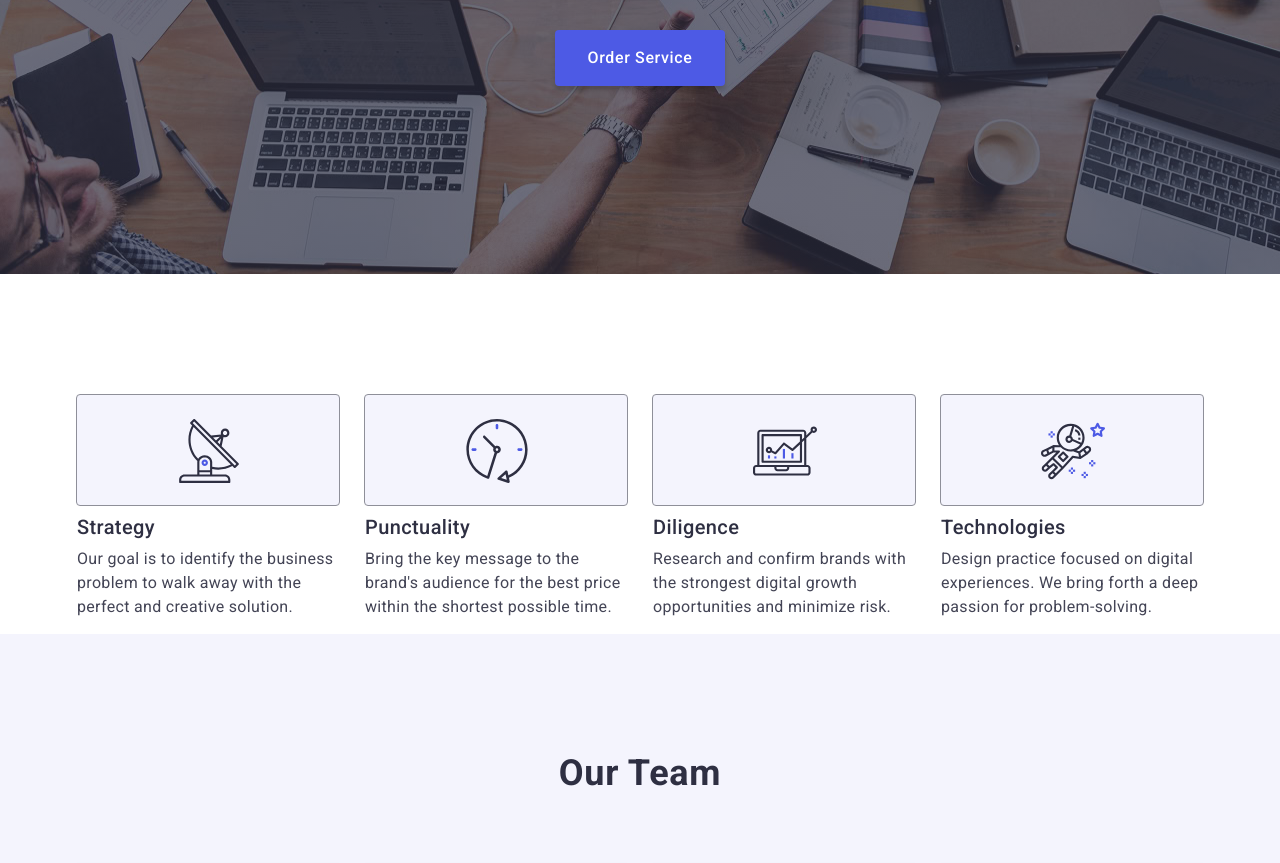
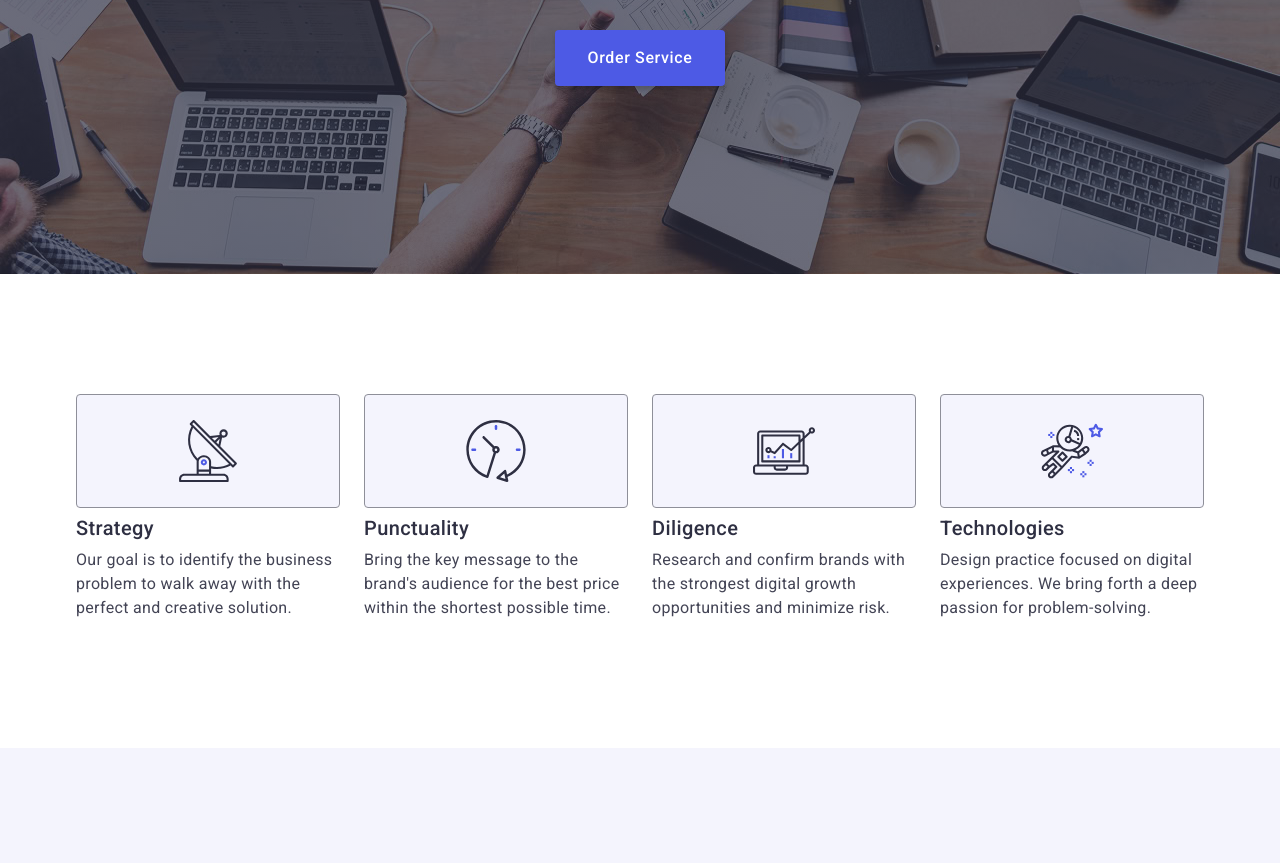
Before and after one commit to MaksymRC1/goit-markup-hw-04, a plain HTML site: page index.html in a window 1280 px wide. Shown: the part 399-1262 px from the top of the page. Drawn offline with nearby package versions, Linux system fonts and the light colour scheme.

Commit message:
fixed bugs

```diff
--- a/css/styles.css
+++ b/css/styles.css
@@ -224,11 +224,15 @@
 
 /* #region HERO SECTION */
 
+.container {
+  max-width: 1158px;
+  margin: 0 auto;
+  padding: 0 15px;
+}
+
 .section-hero {
   max-width: 1440px;
   margin: 0 auto;
-}
-.hero {
   background-image:
     linear-gradient(rgba(46, 47, 66, 0.7), rgba(46, 47, 66, 0.7)),
     url(../images/hero-image.jpg);
@@ -238,14 +242,8 @@
   padding-top: 188px;
   padding-bottom: 188px;
   text-align: center;
+  background-position: center;
 }
-
-.hero .container {
-  max-width: 1158px;
-  margin: 0 auto;
-  padding: 0 15px;
-}
-
 .hero-title {
   font-weight: 700;
   font-size: 56px;
@@ -295,12 +293,11 @@
 }
 
 .features-item {
+  display: flex;
   flex-basis: calc((100% - 72px) / 4);
   border: 1px solid #8e8f99;
   border-radius: 4px;
   width: 264px;
-  height: 112px;
-
   background: #f4f4fd;
 }
 
@@ -415,7 +412,8 @@
   fill: var(--cloud);
 }
 
-.social-link:hover {
+.social-link:hover,
+.social-link:focus {
   background-color: var(--ocean);
 }
 /* #endregion TEAM SECTION */
@@ -524,15 +522,11 @@
   margin-bottom: 16px;
 }
 
-.footer .social-links {
+.footer .social-link {
   display: flex;
   gap: 16px;
   margin: 0;
   padding: 0;
-}
-
-.footer .social-link {
-  display: flex;
   align-items: center;
   justify-content: center;
   width: 40px;
--- a/index.html
+++ b/index.html
@@ -51,7 +51,7 @@
     </header>
     <!-- #endregion HEADER -->
     <main>
-      <section class="section hero">
+      <section class="section-hero">
         <div class="container">
           <h1 class="hero-title">Effective Solutions for Your Business</h1>
           <button type="button" class="button-primary">Order Service</button>
@@ -62,14 +62,12 @@
         <div class="container">
           <h2 class="visually-hidden">Our Features</h2>
           <ul class="features-list">
-            <li class="features-item">
-              <svg class="features-icons">
-                <use
-                  href="./images/icons.svg#icon-antenna"
-                  width="64"
-                  height="64"
-                ></use>
-              </svg>
+            <li>
+              <div class="features-item">
+                <svg class="features-icons" width="64" height="64">
+                  <use href="./images/icons.svg#icon-antenna"></use>
+                </svg>
+              </div>
               <div class="item-box">
                 <h3 class="item-title">Strategy</h3>
                 <p class="item-text">
@@ -78,15 +76,17 @@
                 </p>
               </div>
             </li>
-            <li class="features-item">
-              <svg class="features-icons">
-                <use
-                  href="./images/icons.svg#icon-clock"
+            <li>
+              <div class="features-item">
+                <svg
+                  class="features-icons"
                   width="64"
                   height="64"
                   viewBox="0 0 32 32"
-                ></use>
-              </svg>
+                >
+                  <use href="./images/icons.svg#icon-clock"></use>
+                </svg>
+              </div>
               <div class="item-box">
                 <h3 class="item-title">Punctuality</h3>
                 <p class="item-text">
@@ -95,14 +95,12 @@
                 </p>
               </div>
             </li>
-            <li class="features-item">
-              <svg class="features-icons">
-                <use
-                  href="./images/icons.svg#icon-diagram"
-                  width="64"
-                  height="64"
-                ></use>
-              </svg>
+            <li>
+              <div class="features-item">
+                <svg class="features-icons" width="64" height="64">
+                  <use href="./images/icons.svg#icon-diagram"></use>
+                </svg>
+              </div>
               <div class="item-box">
                 <h3 class="item-title">Diligence</h3>
                 <p class="item-text">
@@ -111,14 +109,12 @@
                 </p>
               </div>
             </li>
-            <li class="features-item">
-              <svg class="features-icons">
-                <use
-                  href="./images/icons.svg#icon-astronaut"
-                  width="64"
-                  height="64"
-                ></use>
-              </svg>
+            <li>
+              <div class="features-item">
+                <svg class="features-icons" width="64" height="64">
+                  <use href="./images/icons.svg#icon-astronaut"></use>
+                </svg>
+              </div>
               <div class="item-box">
                 <h3 class="item-title">Technologies</h3>
                 <p class="item-text">
@@ -130,7 +126,6 @@
           </ul>
         </div>
       </section>
-
       <section class="section team">
         <div class="container">
           <h2 class="section-title">Our Team</h2>
@@ -447,9 +442,11 @@
                   height="300"
                 />
                 <div class="overlay">
-                  14 Stylish and User-Friendly App Design Concepts · Task
-                  Manager App · Calorie Tracker App · Exotic Fruit Ecommerce App
-                  · Cloud Storage App
+                  <p>
+                    14 Stylish and User-Friendly App Design Concepts · Task
+                    Manager App · Calorie Tracker App · Exotic Fruit Ecommerce
+                    App · Cloud Storage App
+                  </p>
                 </div>
               </div>
               <div class="card-content">
@@ -533,7 +530,7 @@
           </div>
 
           <div class="footer-social">
-            <h4 class="social-media-title">Social media</h4>
+            <p>class="social-media-title">Social media</p>
             <!-- #region social-links -->
             <ul class="social-links">
               <li>
@@ -543,7 +540,7 @@
                   target="_blank"
                   rel="noopener noreferrer"
                 >
-                  <svg class="social-icons" width="16" height="16">
+                  <svg class="social-icons" width="24" height="24">
                     <use href="./images/icons.svg#icon-instagram"></use>
                   </svg>
                 </a>
@@ -555,7 +552,7 @@
                   target="_blank"
                   rel="noopener noreferrer"
                 >
-                  <svg class="social-icons" width="16" height="16">
+                  <svg class="social-icons" width="24" height="24">
                     <use href="./images/icons.svg#icon-twitter"></use>
                   </svg>
                 </a>
@@ -567,7 +564,7 @@
                   target="_blank"
                   rel="noopener noreferrer"
                 >
-                  <svg class="social-icons" width="16" height="16">
+                  <svg class="social-icons" width="24" height="24">
                     <use href="./images/icons.svg#icon-facebook"></use>
                   </svg>
                 </a>
@@ -579,7 +576,7 @@
                   target="_blank"
                   rel="noopener noreferrer"
                 >
-                  <svg class="social-icons" width="16" height="16">
+                  <svg class="social-icons" width="24" height="24">
                     <use href="./images/icons.svg#icon-linkedin"></use>
                   </svg>
                 </a>
```
